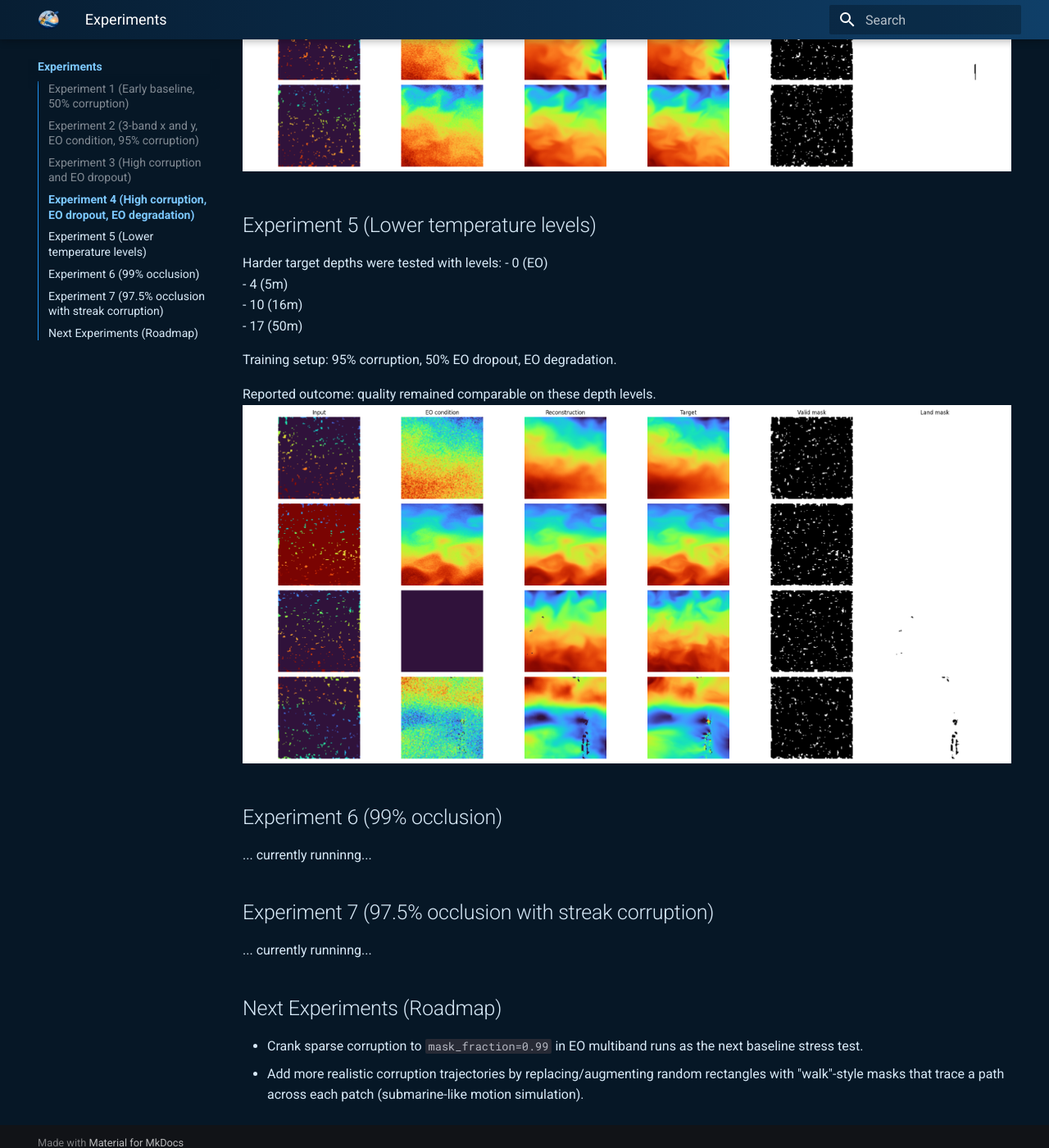
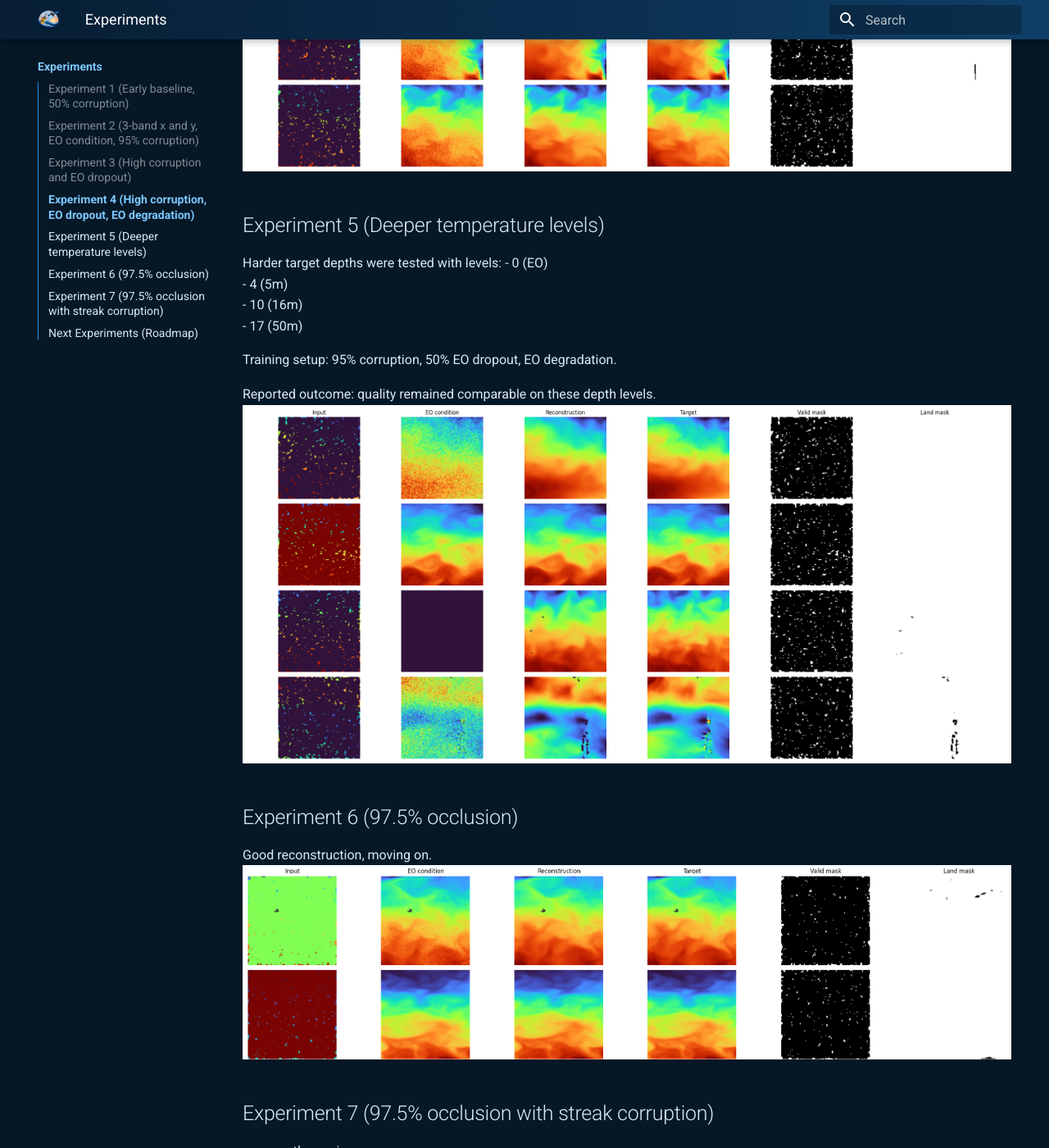
Before and after one commit to simon-donike/DepthDif, an MkDocs documentation site: the page built from docs/experiments.md, in a window 1280 px wide and 1400 px high, scrolled down 3524 px. Shown: the whole window at 82% size. Built offline with MkDocs 1.6.1 and Material for MkDocs 9.7.7, drawn with Linux system fonts in a browser that asks for light colours.

Commit message:
enw exp in docs

```diff
--- a/docs/experiments.md
+++ b/docs/experiments.md
@@ -47,7 +47,7 @@ Observation:
 - model still performs plausible `x -> y` reconstruction when EO is absent or weak
 ![img](assets/eo_x0_maskedLoss_95perc_50percDO_EOdegradation.png)
 
-## Experiment 5 (Lower temperature levels)
+## Experiment 5 (Deeper temperature levels)
 Harder target depths were tested with levels:
 - 0 (EO)
 - 4 (5m)
@@ -59,8 +59,9 @@ Training setup: 95% corruption, 50% EO dropout, EO degradation.
 Reported outcome: quality remained comparable on these depth levels.
 ![img](assets/deeper.png)
 
-## Experiment 6 (99% occlusion)
-... currently runninng...
+## Experiment 6 (97.5% occlusion)
+Good reconstruction, moving on.
+![img](assets/97_5p.png)
 
 ## Experiment 7 (97.5% occlusion with streak corruption)
 ... currently runninng...
```
Also changed, not shown: docs/assets/97_5p.png (added).
